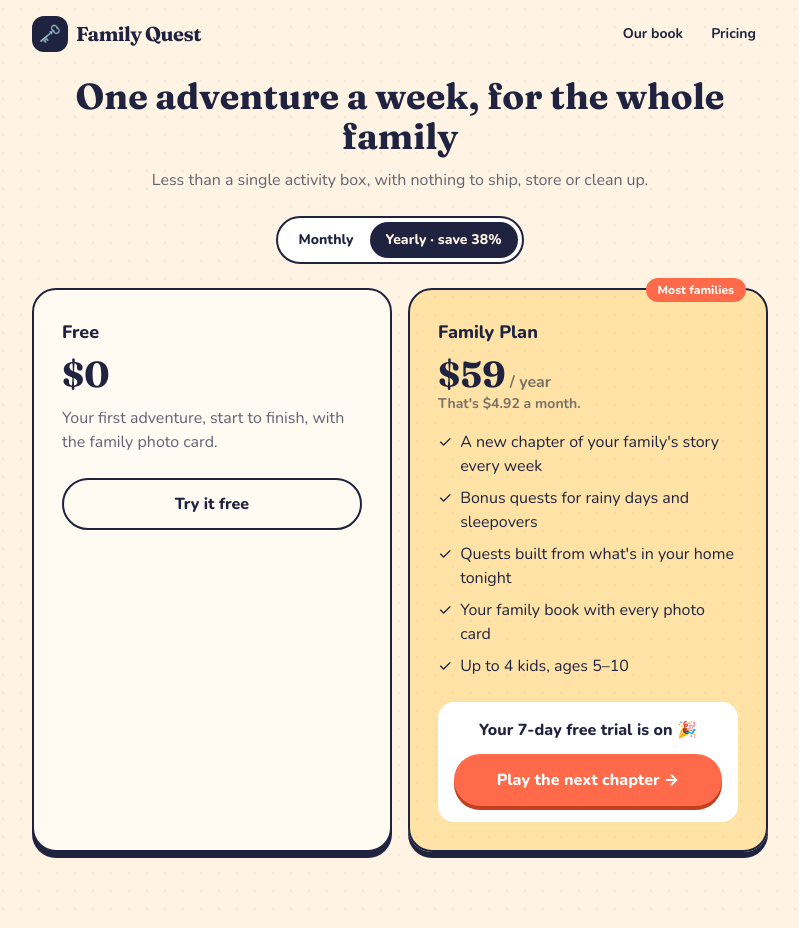
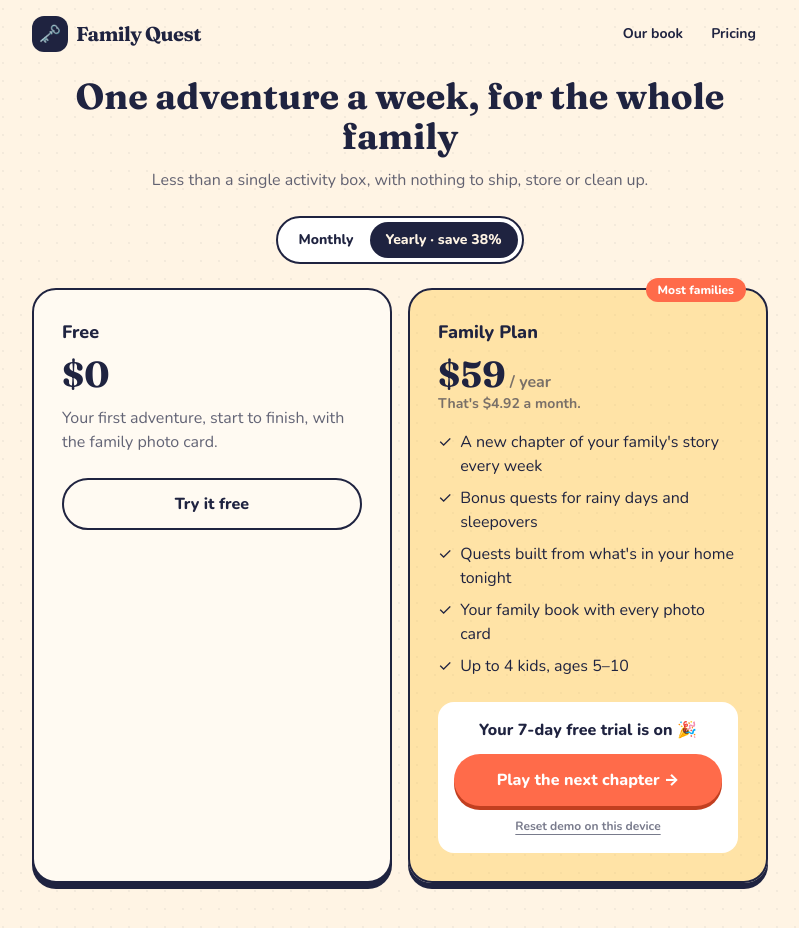
Before and after one commit to zhumakhemtovulan-lgtm/family-quest, a Next.js app: page /pricing in a window 1280 px wide. Both pictures are taken after a click on the button "Start 7-day free trial". Shown: the top 928 px of the page, without its empty margins (240-1039 px from the left). Built offline with nearby package versions, Linux system fonts and the light colour scheme; no server answers.

Commit message:
Add files via upload

```diff
--- a/src/components/PricingPlans.tsx
+++ b/src/components/PricingPlans.tsx
@@ -136,6 +136,17 @@ export default function PricingPlans() {
               <Link href="/setup" className={`${btnPrimary} mt-3 w-full`}>
                 Play the next chapter →
               </Link>
+              <button
+                type="button"
+                onClick={async () => {
+                  if (!window.confirm("Reset the demo? This clears the plan, family book and photos on this device.")) return;
+                  await store.resetDevice();
+                  window.location.href = "/";
+                }}
+                className="mt-3 text-xs font-bold text-ink/60 underline underline-offset-4"
+              >
+                Reset demo on this device
+              </button>
             </div>
           ) : (
             <>
```
